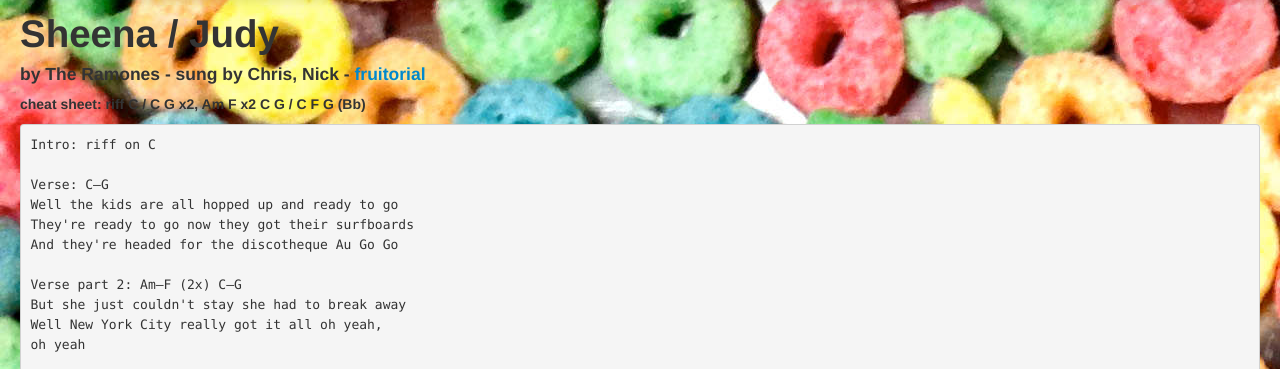
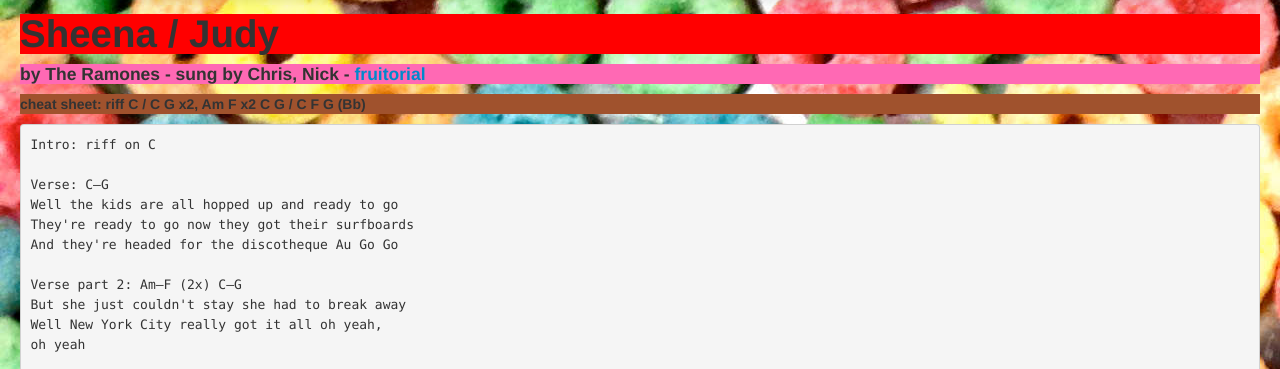
Before and after one commit to chrispitzer/toucan-sam, a Django app: page /songs/1 in a window 1280 px wide. Shown: the part 51-420 px from the top of the page. Run offline with Django 3.2, Linux system fonts and the light colour scheme; data comes from the database, SQL or seed files in the repository; parts of the project's set-up code (start-up, migrations or seed data) failed here and were passed over; some libraries are stand-ins or nearby versions.

Commit message:
background colors for stuff what needs it

```diff
--- /dev/null
+++ b/toucansam/core/templatetags/__init__.py
@@ -0,0 +1 @@
+__author__ = 'chasecaster'
--- /dev/null
+++ b/toucansam/core/templatetags/toucan.py
@@ -0,0 +1,17 @@
+import random
+from django.template.defaulttags import register
+
+CSS_COLORS = [
+    'gold',
+    'fuchsia',
+    'hotpink',
+    'lime',
+    'orangered',
+    'red',
+    'sienna',
+    'darkorchid'
+]
+
+@register.simple_tag()
+def randocolor():
+    return random.choice(CSS_COLORS)
--- a/toucansam/lib/context_processors.py
+++ /dev/null
@@ -1,8 +0,0 @@
-from django.conf import settings
-
-CONTEXT_DICT = dict(
-        CSS_COLORS=['gold', 'Fuchsia', 'hotpink', 'lime', 'orangered', 'red', 'sienna', 'darkorchid']
-)
-
-def config(request):
-    return CONTEXT_DICT
--- a/toucansam/toucansam/settings.py
+++ b/toucansam/toucansam/settings.py
@@ -123,7 +123,6 @@ TEMPLATE_CONTEXT_PROCESSORS = (
     "django.core.context_processors.static",
     "django.core.context_processors.tz",
     "django.contrib.messages.context_processors.messages",
-    "lib.context_processors.config",
 )
 
 
--- a/toucansam/toucansam/templates/base.html
+++ b/toucansam/toucansam/templates/base.html
@@ -1,3 +1,4 @@
+{% load toucan %}
 <!DOCTYPE html>
 <html>
     <head>
@@ -20,6 +21,18 @@
             body .navbar .navbar-inner a {
                 padding-top: 15px;
                 padding-bottom: 15px;
+            }
+            .randocolor {
+                background-color: {% randocolor %}
+            }
+            .randocolor.p1 {
+                background-color: {% randocolor %}
+            }
+            .randocolor.p2 {
+                background-color: {% randocolor %}
+            }
+            .randocolor.p3 {
+                background-color: {% randocolor %}
             }
         </style>
         {% block extra_css %}{% endblock %}
--- a/toucansam/toucansam/templates/song.html
+++ b/toucansam/toucansam/templates/song.html
@@ -1,29 +1,19 @@
 {% extends "base.html" %}
 
-
-
-
-{% block page_title %}Have a very ukule-ly day{% endblock %}
-
-
-
+{% block page_title %}{{ song.title }}{% endblock %}
 
 {% block content %}
-    <h1>{{ song.title }}</h1>
+    <h1 class="randocolor">{{ song.title }}</h1>
 
-    <h4>
+    <h4 class="randocolor p1">
         {% if song.artist %}
             by {{ song.artist }}
         {% endif %}
-
         -
-
         {% if song.singers %}
             sung by {{ song.singers }}
         {% endif %}
-
         -
-
         {% if song.video_link %}
             <a href="{{ song.video_link }}">
                 fruitorial
@@ -34,12 +24,8 @@
     </h4>
 
     {% if song.cheat_sheet %}
-        <h5>cheat sheet: {{ song.cheat_sheet }}</h5>
+        <h5 class="randocolor p2">cheat sheet: {{ song.cheat_sheet }}</h5>
     {% endif %}
 
-
-
     <pre>{{ song.lyrics_with_chords }}</pre>
-
-
 {% endblock %}
```
Also changed, not shown: toucansam/toucansam/templates/home.html (+2 -10 lines), toucansam/toucansam/templates/set_list.html (+10 -16 lines), toucansam/toucansam/templates/song_list.html (+1 -13 lines).
